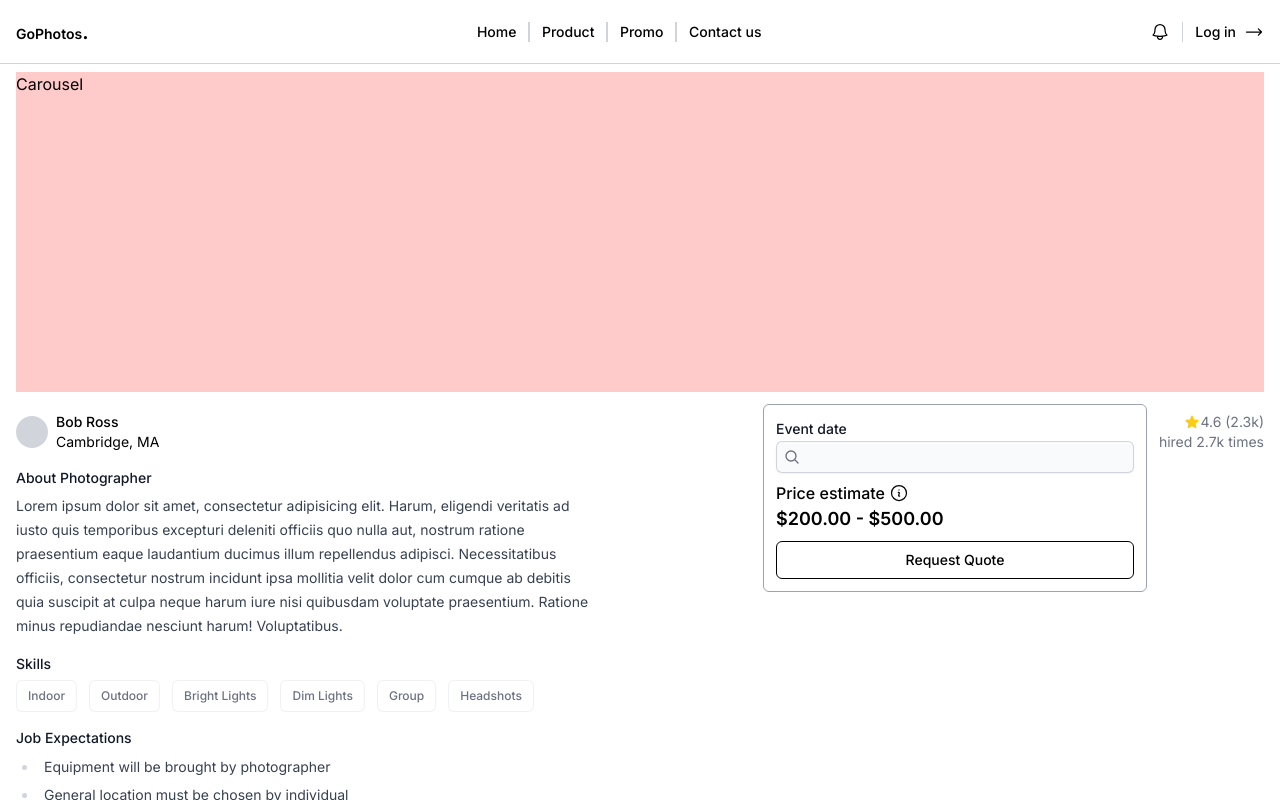
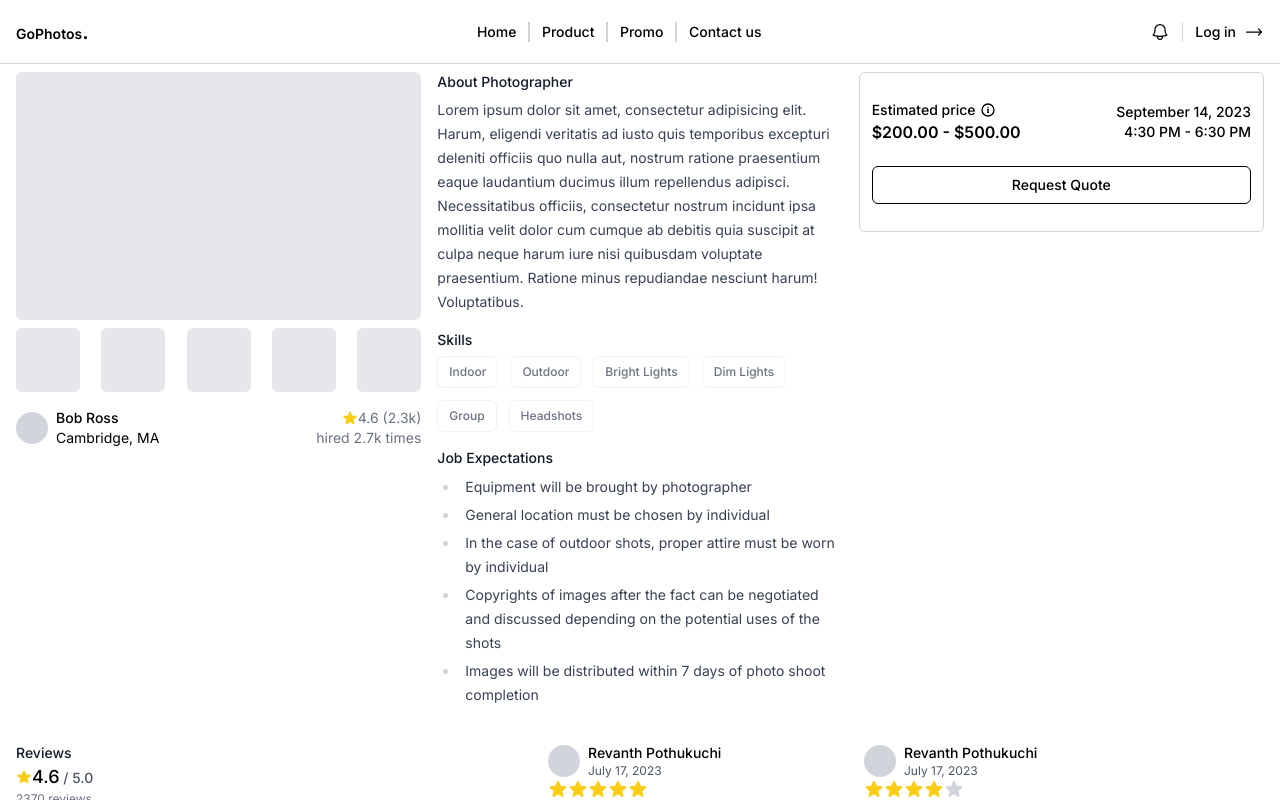
Before and after one commit to Hacker-007/gophotos, a Next.js app: page /photographer/0 in a window 1280 px wide. Built offline with nearby package versions, Linux system fonts and the light colour scheme.

Commit message:
added resposiveness to photographer portfolio page

```diff
--- a/app/PortfolioPreview.tsx
+++ b/app/PortfolioPreview.tsx
@@ -30,7 +30,7 @@ export default async function PortfolioPreview({
 	className,
 }: PortfolioPreviewProps) {
 	return (
-		<div className={classNames('group w-full', className)}>
+		<div className={classNames('w-full', className)}>
 			<ViewProfileOverlay
 				photographerId={photographerId}
 				className="relative h-48 w-full overflow-auto rounded-md @container"
--- a/app/ViewProfileOverlay.tsx
+++ b/app/ViewProfileOverlay.tsx
@@ -18,8 +18,8 @@ export default function ViewProfileOverlay({
 		<div className={classNames('group', className)}>
 			<Link
 				href={`/photographer/${photographerId}`}
-				// target='_blank'
-				// rel='noopener noreferrer'
+				target='_blank'
+				rel='noopener noreferrer'
 				className="absolute inset-0 z-10 m-auto flex items-center justify-center bg-black/10 text-sm font-medium opacity-0 transition-opacity duration-200 group-hover:opacity-100"
 			>
 				View Profile
--- /dev/null
+++ b/app/photographer/[id]/Carousel.tsx
@@ -0,0 +1,25 @@
+'use client'
+
+import { useIsVisible } from '@/utils/hooks'
+import { useRef } from 'react'
+
+export default function Carousel() {
+	const ref = useRef<HTMLDivElement>(null)
+	const isVisible = useIsVisible(ref)
+
+	return (
+		<div className="grid h-full w-full grid-cols-1 grid-rows-[1fr_auto] gap-2 @md:grid-cols-[1fr_auto] @md:grid-rows-1">
+			<div className="w-full rounded-md bg-gray-200"></div>
+			<div className="flex h-[4rem] w-full justify-between @md:h-full @md:w-[4rem] @md:flex-col">
+				<div className="h-[4rem] w-[4rem] rounded-md bg-gray-200"></div>
+				<div className="h-[4rem] w-[4rem] rounded-md bg-gray-200"></div>
+				<div className="h-[4rem] w-[4rem] rounded-md bg-gray-200"></div>
+				<div className="h-[4rem] w-[4rem] rounded-md bg-gray-200"></div>
+				<div
+					ref={ref}
+					className="hidden h-[4rem] w-[4rem] rounded-md bg-gray-200 @sm:block @md:hidden"
+				></div>
+			</div>
+		</div>
+	)
+}
--- a/app/photographer/[id]/page.tsx
+++ b/app/photographer/[id]/page.tsx
@@ -4,8 +4,8 @@ import BadgeGroup from '@/components/BadgeGroup'
 import RatingGraph from '@/components/RatingGraph'
 import Rating from '@/components/Rating'
 import Tooltip from '@/components/Tooltip'
-import Input from '@/components/Input'
 import Button from '@/components/Button'
+import Carousel from './Carousel'
 
 type PhotographerPortfolioProps = {
 	params: {
@@ -15,11 +15,11 @@ type PhotographerPortfolioProps = {
 
 export default function PhotographerPortfolio({}: PhotographerPortfolioProps) {
 	return (
-		<div className="md:grid-row-2 grid h-full w-full grid-cols-1 md:grid-cols-2 md:gap-3">
-			<div className="md:col-span-2 md:row-start-1">
-				<div className="h-80 w-full bg-red-200">Carousel</div>
+		<div className="grid h-full w-full grid-cols-1 justify-items-center gap-4 md:grid-cols-2 lg:grid-cols-3">
+			<div className="w-full max-w-xl space-y-4 md:col-span-1 md:col-start-1 md:row-start-1">
+				<div className="mb-2 h-80 w-full max-w-xl @container">
+					<Carousel />
 				</div>
-			<section className="flex flex-col space-y-4 md:col-start-1 md:col-end-3 md:row-start-2">
 				<div>
 					<div className="mt-2 flex w-full justify-between">
 						<div className="flex items-center gap-x-2">
@@ -42,6 +42,41 @@ export default function PhotographerPortfolio({}: PhotographerPortfolioProps) {
 						</div>
 					</div>
 				</div>
+			</div>
+			<div className="w-full max-w-md justify-self-start md:col-span-1 md:col-start-2 md:row-span-2 md:row-start-1 lg:col-start-3">
+				<div className="flex w-full flex-col md:sticky md:top-0 md:h-40 md:justify-evenly md:rounded-md md:border md:border-gray-300 md:p-3">
+					<div className="flex h-min w-full items-center justify-between gap-y-2">
+						<div>
+							<div className="flex items-center space-x-1">
+								<h3 className="text-sm font-medium">
+									Estimated price
+								</h3>
+								<Tooltip className="rounded-md border border-gray-500 bg-white p-1 shadow-md">
+									<p className="text-sm text-gray-600">
+										The estimate is calculated based on
+										previous events and rates.
+									</p>
+								</Tooltip>
+							</div>
+							<h4 className="text-md font-semibold">
+								$200.00 - $500.00
+							</h4>
+						</div>
+						<div className="text-right">
+							<h4 className="text-sm font-medium">
+								September 14, 2023
+							</h4>
+							<h4 className="text-sm font-medium">
+								4:30 PM - 6:30 PM
+							</h4>
+						</div>
+					</div>
+					<Button className="mt-2 w-full justify-center border border-black p-2 hover:bg-gray-100">
+						Request Quote
+					</Button>
+				</div>
+			</div>
+			<section className="flex w-full max-w-xl flex-col space-y-4 md:col-span-1 md:col-start-1 md:row-start-2 lg:col-start-2 lg:row-start-1">
 				<div className="prose prose-sm w-full prose-headings:text-sm">
 					<h3 className="font-medium">About Photographer</h3>
 					<p>
@@ -60,7 +95,7 @@ export default function PhotographerPortfolio({}: PhotographerPortfolioProps) {
 					<h3 className="font-medium">Skills</h3>
 					<BadgeGroup
 						static
-						className="mt-1 flex space-x-3 overflow-x-auto"
+						className="mt-1 flex gap-3 overflow-x-auto md:flex-wrap"
 						items={[
 							'Indoor',
 							'Outdoor',
@@ -91,15 +126,16 @@ export default function PhotographerPortfolio({}: PhotographerPortfolioProps) {
 						</li>
 					</ul>
 				</div>
-				<div className="grid grid-cols-1 gap-5">
-					<div>
+			</section>
+			<div className="grid w-full grid-cols-1 gap-5 md:col-span-2 md:col-start-1 md:row-start-3 md:justify-self-start lg:col-span-3 lg:grid-cols-[32rem_1fr]">
+				<div className="max-w-xl md:col-span-1 md:col-start-1">
 					<div className="prose w-full prose-headings:text-sm">
 						<h3 className="font-medium">Reviews</h3>
 					</div>
 					<div>
 						<div className="flex items-center">
 							<StarIcon className="h-4 w-4 text-yellow-400" />
-								<h4 className="text-xl font-medium">
+							<h4 className="text-lg font-medium">
 								4.6
 								<span className="text-sm text-gray-600">
 									{' '}
@@ -116,7 +152,7 @@ export default function PhotographerPortfolio({}: PhotographerPortfolioProps) {
 						ratings={[4, 2, 4, 12, 78]}
 					/>
 				</div>
-					<ul className="grid grid-cols-1 gap-4">
+				<ul className="grid grid-cols-[repeat(auto-fit,300px)] gap-4">
 					<li>
 						<div className="flex items-center gap-x-2">
 							<div className="h-8 w-8 rounded-full bg-gray-300"></div>
@@ -131,9 +167,9 @@ export default function PhotographerPortfolio({}: PhotographerPortfolioProps) {
 						</div>
 						<Rating rating={5} />
 						<p className="mt-1 text-sm">
-								Lorem ipsum dolor sit amet consectetur
-								adipisicing elit. Possimus dolore vel impedit,
-								harum dolorem error sunt!
+							Lorem ipsum dolor sit amet consectetur adipisicing
+							elit. Possimus dolore vel impedit, harum dolorem
+							error sunt!
 						</p>
 					</li>
 					<li>
@@ -150,9 +186,9 @@ export default function PhotographerPortfolio({}: PhotographerPortfolioProps) {
 						</div>
 						<Rating rating={4} />
 						<p className="mt-1 text-sm">
-								Lorem ipsum dolor sit amet consectetur
-								adipisicing elit. Possimus dolore vel impedit,
-								harum dolorem error sunt!
+							Lorem ipsum dolor sit amet consectetur adipisicing
+							elit. Possimus dolore vel impedit, harum dolorem
+							error sunt!
 						</p>
 					</li>
 					<li>
@@ -169,32 +205,51 @@ export default function PhotographerPortfolio({}: PhotographerPortfolioProps) {
 						</div>
 						<Rating rating={3} />
 						<p className="mt-1 text-sm">
-								Lorem ipsum dolor sit amet consectetur
-								adipisicing elit. Possimus dolore vel impedit,
-								harum dolorem error sunt!
+							Lorem ipsum dolor sit amet consectetur adipisicing
+							elit. Possimus dolore vel impedit, harum dolorem
+							error sunt!
+						</p>
+					</li>
+					<li>
+						<div className="flex items-center gap-x-2">
+							<div className="h-8 w-8 rounded-full bg-gray-300"></div>
+							<div className="flex flex-col">
+								<h3 className="text-sm font-medium">
+									Revanth Pothukuchi
+								</h3>
+								<p className="text-xs text-gray-600">
+									July 17, 2023
+								</p>
+							</div>
+						</div>
+						<Rating rating={3} />
+						<p className="mt-1 text-sm">
+							Lorem ipsum dolor sit amet consectetur adipisicing
+							elit. Possimus dolore vel impedit, harum dolorem
+							error sunt!
+						</p>
+					</li>
+					<li>
+						<div className="flex items-center gap-x-2">
+							<div className="h-8 w-8 rounded-full bg-gray-300"></div>
+							<div className="flex flex-col">
+								<h3 className="text-sm font-medium">
+									Revanth Pothukuchi
+								</h3>
+								<p className="text-xs text-gray-600">
+									July 17, 2023
+								</p>
+							</div>
+						</div>
+						<Rating rating={3} />
+						<p className="mt-1 text-sm">
+							Lorem ipsum dolor sit amet consectetur adipisicing
+							elit. Possimus dolore vel impedit, harum dolorem
+							error sunt!
 						</p>
 					</li>
 				</ul>
 			</div>
-			</section>
-			<div className="sticky bottom-5 flex h-min w-full justify-center md:top-0 md:col-start-2 md:row-start-2">
-				<div className="w-full max-w-sm rounded-md border border-gray-400 bg-white p-3">
-					<Input label="Event date" name="event-date" />
-					<div className="mt-2 flex items-center gap-x-1">
-						<h3 className="font-medium">Price estimate</h3>
-						<Tooltip className="rounded-md border border-gray-500 bg-white p-1 shadow-md">
-							<p className="text-sm text-gray-600">
-								The estimate is calculated based on previous
-								events and rates.
-							</p>
-						</Tooltip>
-					</div>
-					<h4 className="text-lg font-semibold">$200.00 - $500.00</h4>
-					<Button className="mt-2 w-full justify-center border border-black p-2 hover:bg-gray-100">
-						Request Quote
-					</Button>
-				</div>
-			</div>
 		</div>
 	)
 }
--- a/components/Badge.tsx
+++ b/components/Badge.tsx
@@ -21,7 +21,7 @@ export default function Badge({
 		<button
 			onClick={handleClick}
 			className={classNames(
-				'inline-flex items-center rounded-md px-3 py-2 text-xs font-medium ring-1 ring-inset transition-colors duration-300',
+				'inline-flex h-min w-min items-center rounded-md px-3 py-2 text-xs font-medium ring-1 ring-inset transition-colors duration-300',
 				fill
 					? 'bg-black text-cyan-50 ring-cyan-700/10'
 					: 'bg-white text-gray-500 ring-gray-500/10',
--- a/components/NavigationBar.tsx
+++ b/components/NavigationBar.tsx
@@ -55,6 +55,7 @@ export default function NavigationBar({ className }: NavigationBarProps) {
 						<div className="p-1">
 							<Menu.Item>
 								{({ active }) => (
+									<Link passHref={undefined} href="/">
 										<Button
 											className={classNames(
 												active
@@ -68,10 +69,12 @@ export default function NavigationBar({ className }: NavigationBarProps) {
 										>
 											Home
 										</Button>
+									</Link>
 								)}
 							</Menu.Item>
 							<Menu.Item>
 								{({ active }) => (
+									<Link passHref={undefined} href="/">
 										<Button
 											className={classNames(
 												active
@@ -85,10 +88,12 @@ export default function NavigationBar({ className }: NavigationBarProps) {
 										>
 											Product
 										</Button>
+									</Link>
 								)}
 							</Menu.Item>
 							<Menu.Item>
 								{({ active }) => (
+									<Link passHref={undefined} href="/">
 										<Button
 											className={classNames(
 												active
@@ -102,10 +107,12 @@ export default function NavigationBar({ className }: NavigationBarProps) {
 										>
 											Promo
 										</Button>
+									</Link>
 								)}
 							</Menu.Item>
 							<Menu.Item>
 								{({ active }) => (
+									<Link passHref={undefined} href="/">
 										<Button
 											className={classNames(
 												active
@@ -119,12 +126,14 @@ export default function NavigationBar({ className }: NavigationBarProps) {
 										>
 											Contact us
 										</Button>
+									</Link>
 								)}
 							</Menu.Item>
 						</div>
 						<div className="p-1">
 							<Menu.Item>
 								{({ active }) => (
+									<Link passHref={undefined} href="/">
 										<Button
 											className={classNames(
 												active
@@ -138,9 +147,11 @@ export default function NavigationBar({ className }: NavigationBarProps) {
 										>
 											Notifications
 										</Button>
+									</Link>
 								)}
 							</Menu.Item>
 							<Menu.Item>
+								<Link passHref={undefined} href="/">
 									<Button
 										className="w-full p-2"
 										rightIcon={
@@ -149,23 +160,33 @@ export default function NavigationBar({ className }: NavigationBarProps) {
 									>
 										Log in
 									</Button>
+								</Link>
 							</Menu.Item>
 						</div>
 					</Menu.Items>
 				</Transition>
 			</Menu>
 			<div className="hidden h-full items-center sm:flex">
+				<Link passHref={undefined} href="/">
 					<Button>Home</Button>
+				</Link>
 				<HorizontalDivider />
+				<Link passHref={undefined} href="/">
 					<Button>Product</Button>
+				</Link>
 				<HorizontalDivider />
+				<Link passHref={undefined} href="/">
 					<Button>Promo</Button>
+				</Link>
 				<HorizontalDivider />
+				<Link passHref={undefined} href="/">
 					<Button>Contact us</Button>
+				</Link>
 			</div>
 			<div className="hidden h-full items-center sm:flex">
 				<BellIcon className="h-5 w-5" />
 				<HorizontalDivider />
+				<Link passHref={undefined} href="/">
 					<Button
 						rightIcon={
 							<ArrowLongRightIcon className="ml-1 h-5 w-5 flex-shrink-0 transition-transform group-hover:translate-x-1" />
@@ -173,6 +194,7 @@ export default function NavigationBar({ className }: NavigationBarProps) {
 					>
 						Log in
 					</Button>
+				</Link>
 			</div>
 		</nav>
 	)
--- a/components/Tooltip.tsx
+++ b/components/Tooltip.tsx
@@ -1,7 +1,7 @@
 'use client'
 
 import { InformationCircleIcon } from '@heroicons/react/24/outline'
-import { AnimatePresence, motion } from 'framer-motion'
+import { motion } from 'framer-motion'
 import {
 	TooltipContent,
 	TooltipPortal,
@@ -10,7 +10,7 @@ import {
 	TooltipTrigger,
 } from '@radix-ui/react-tooltip'
 
-import { ReactNode, useState } from 'react'
+import { ReactNode } from 'react'
 
 import classNames from '@/utils/classnames'
 
@@ -19,21 +19,23 @@ type TooltipProps = {
 	className?: string
 }
 
-export default function Tooltip({ children, className }: TooltipProps) {
-	const [isPanelOpen, setIsPanelOpen] = useState(false)
+export default function Tooltip({ className, children }: TooltipProps) {
 	return (
 		<TooltipProvider>
-			<TooltipRoot
-				open={isPanelOpen}
-				onOpenChange={open => setIsPanelOpen(open)}
-				delayDuration={0}
+			<TooltipRoot delayDuration={0}>
+				<TooltipTrigger asChild className="flex items-center">
+					<InformationCircleIcon strokeWidth={2} className="h-4 w-4 outline-none" />
+				</TooltipTrigger>
+				<TooltipPortal>
+					<TooltipContent
+						asChild
+						align="center"
+						sideOffset={5}
+						className={classNames(
+							'w-56 select-none rounded-md border-gray-200 bg-white p-2',
+							className
+						)}
 					>
-				<TooltipTrigger asChild className="flex items-center">
-					<InformationCircleIcon className="h-5 w-5 outline-none" />
-				</TooltipTrigger>
-				<TooltipPortal forceMount>
-					<AnimatePresence>
-						{isPanelOpen && (
 						<motion.div
 							initial={{
 								opacity: 0,
@@ -41,26 +43,13 @@ export default function Tooltip({ children, className }: TooltipProps) {
 							animate={{
 								opacity: 1,
 							}}
-								exit={{
-									opacity: 0,
-								}}
 							transition={{
 								duration: 0.2,
 							}}
 						>
-								<TooltipContent
-									align="center"
-									sideOffset={5}
-									className={classNames(
-										'w-56 select-none rounded-md border-gray-200 bg-white p-2',
-										className
-									)}
-								>
 							{children}
+						</motion.div>
 					</TooltipContent>
-							</motion.div>
-						)}
-					</AnimatePresence>
 				</TooltipPortal>
 			</TooltipRoot>
 		</TooltipProvider>
--- /dev/null
+++ b/utils/hooks.ts
@@ -0,0 +1,23 @@
+import { useRef, useState, useEffect, RefObject } from 'react'
+
+export function useIsVisible(ref: RefObject<HTMLElement>) {
+	const observerRef = useRef<IntersectionObserver | null>(null)
+	const [isVisible, setIsVisible] = useState(false)
+	useEffect(() => {
+		observerRef.current = new IntersectionObserver(([entry]) =>
+			setIsVisible(entry.isIntersecting)
+		)
+	}, [])
+
+	useEffect(() => {
+		if (ref.current) {
+			observerRef.current?.observe(ref.current)
+		}
+
+		return () => {
+			observerRef.current?.disconnect()
+		}
+	}, [ref])
+
+	return isVisible
+}
```
Lines whose indentation alone changed are shown as unchanged.
